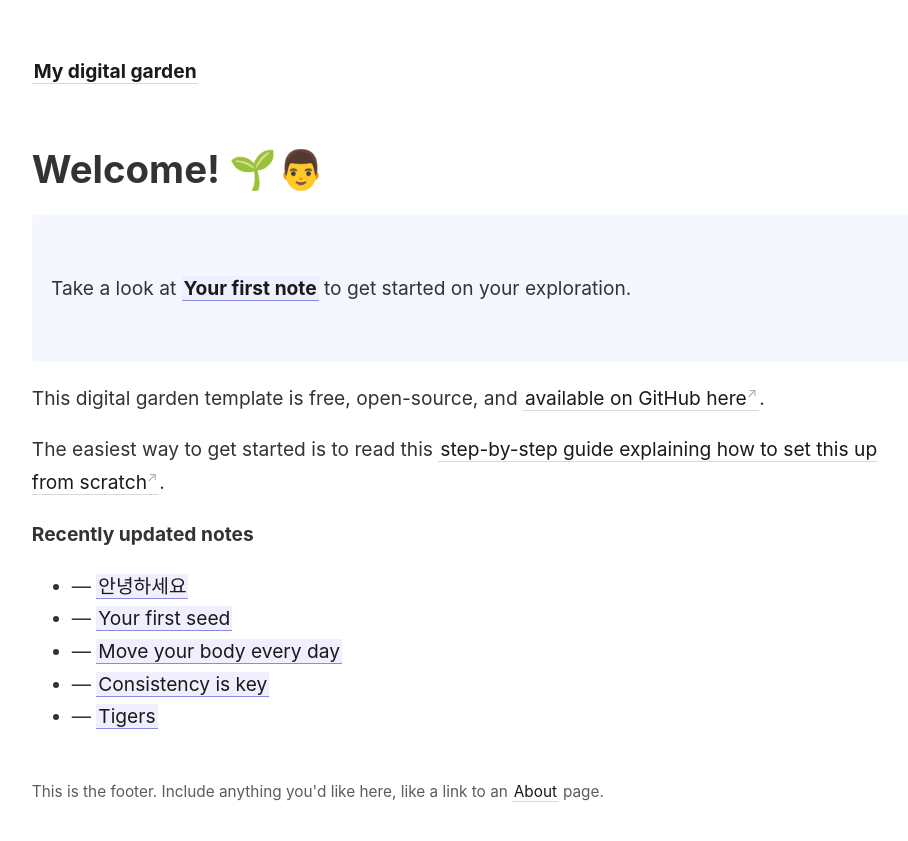
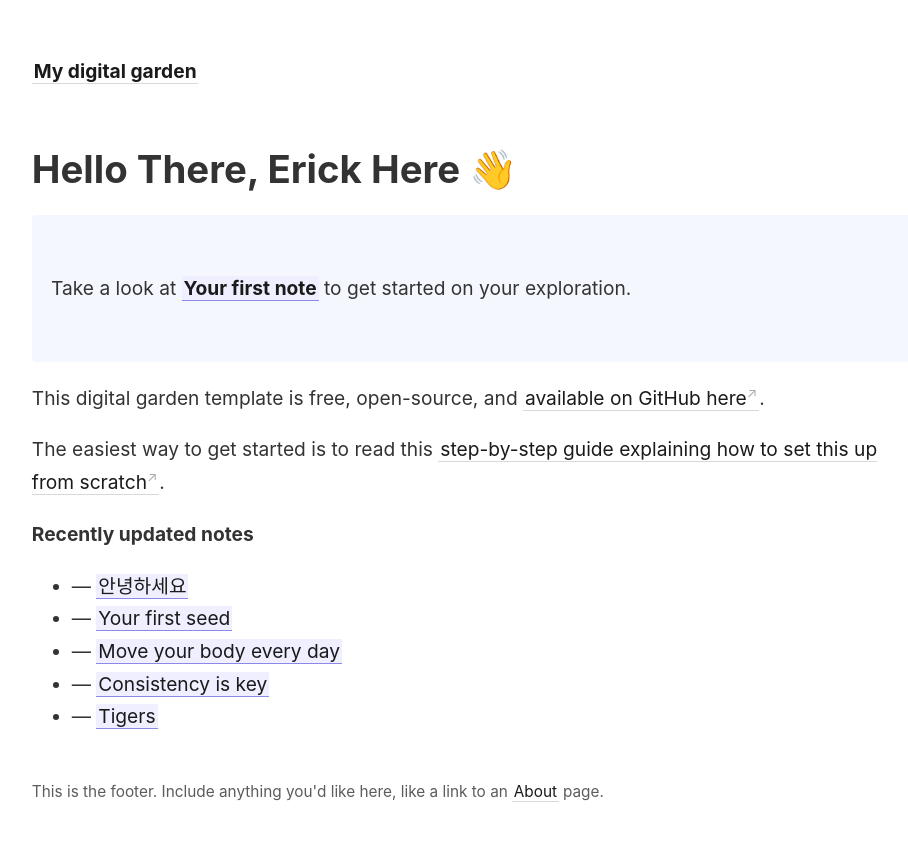
Before and after one commit to SwakaryaPuspas/digigarden, a Jekyll site: the page built from _pages/index.md, in a window 1280 px wide. Shown: the top 841 px of the page, without its empty margins (45-953 px from the left). Built offline with Jekyll 4.4.1, drawn with Linux system fonts in a browser that asks for light colours.

Commit message:
update index

```diff
--- a/_pages/index.md
+++ b/_pages/index.md
@@ -5,7 +5,7 @@ id: home
 permalink: /
 ---
 
-# Welcome! 🌱👨
+# Hello There, Erick Here 👋
 
 <p style="padding: 3em 1em; background: #f5f7ff; border-radius: 4px;">
   Take a look at <span style="font-weight: bold">[[Your first note]]</span> to get started on your exploration.
```
